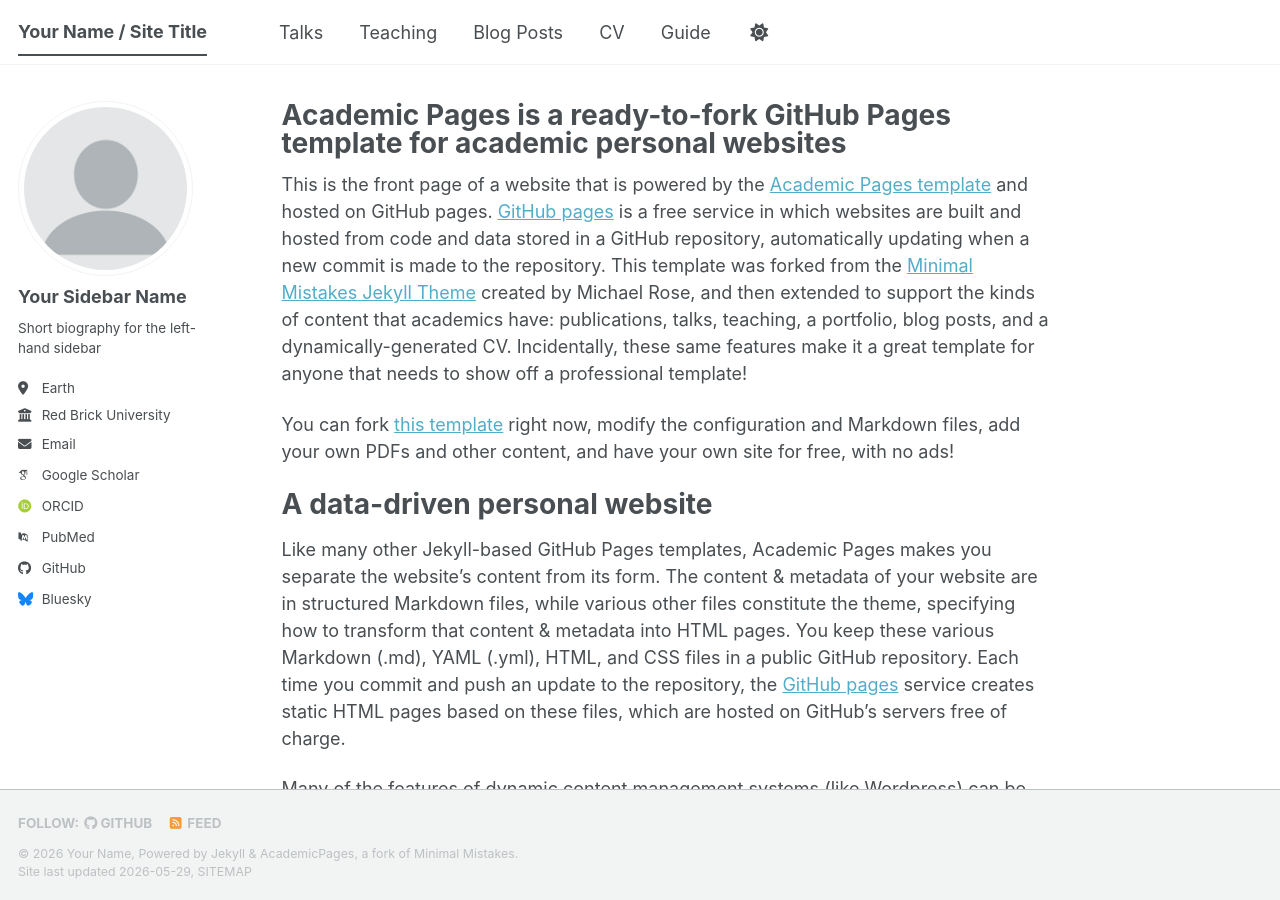
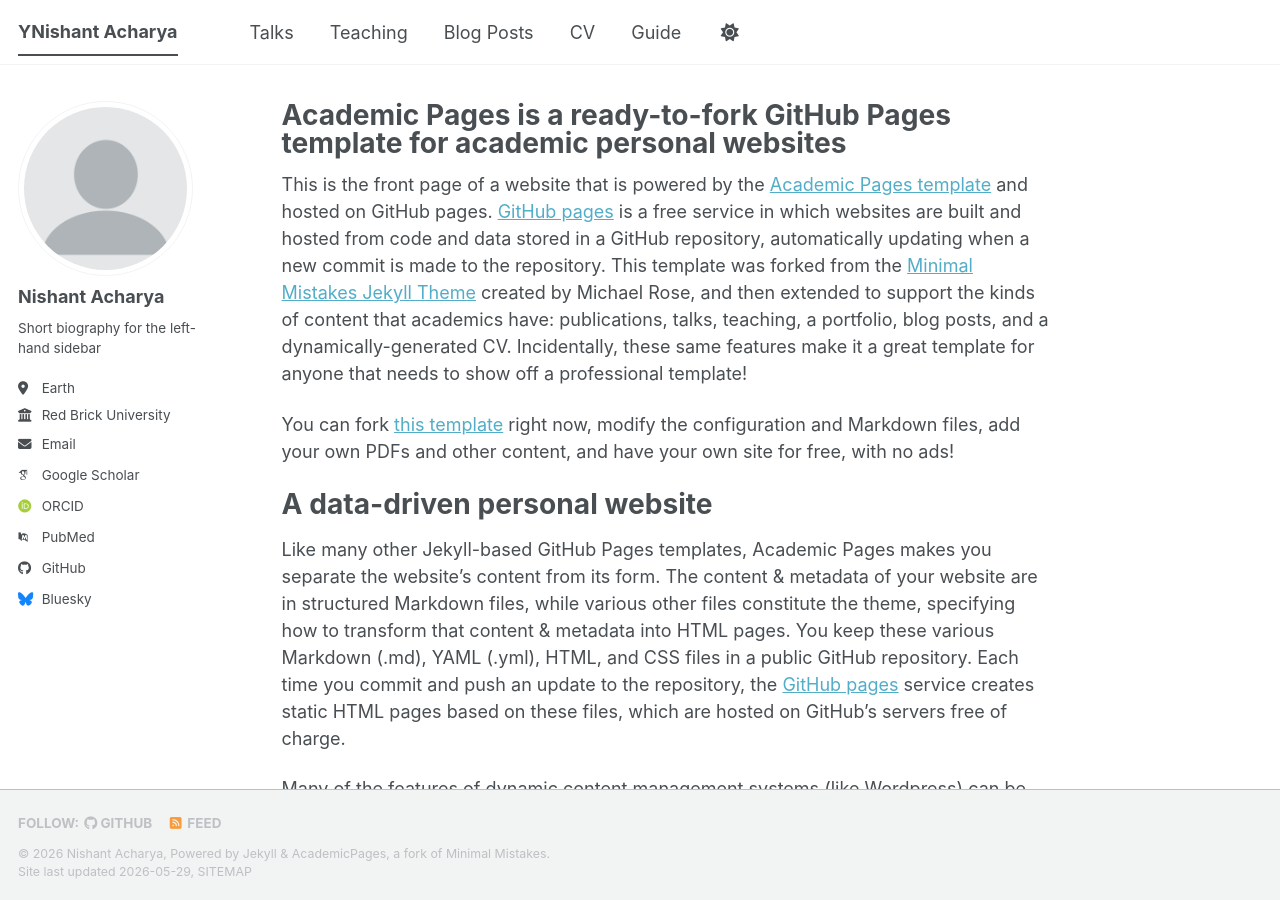
Before and after one commit to NishantAcharya/Nishant.github.io, a Jekyll site: the page built from _pages/about.md, in a window 1280 px wide and 900 px high. Built offline with Jekyll 4.4.1, drawn with Linux system fonts in a browser that asks for light colours; some web fonts are replaced; a script bundle is joined from its source files by our own code; library files that are not in the unit come from our copies.

Commit message:
website name update

```diff
--- a/_config.yml
+++ b/_config.yml
@@ -9,12 +9,12 @@
 # Basic Site Settings
 locale: "en-US"
 site_theme: "default" # The available themes options are "default", "air", "sunrise", "mint", "dirt" and "contrast"
-title: "Your Name / Site Title"
+title: "YNishant Acharya"
 title_separator: "-"
-name: &name "Your Name"
-description: &description "Your Name's academic portfolio" # Update this with a general description of your site, this is the default if not overridden by a page
+name: &name "Nishant Acharya" # Update this with your name, this is used in the author profile and as the default author for posts
+description: &description "Nishant Acharya's academic portfolio" # Update this with a general description of your site, this is the default if not overridden by a page
 url:
-  https://academicpages.github.io # The base hostname & protocol for your site e.g. "https://[your GitHub username].github.io",
+  https://nishantacharya.github.io/ # The base hostname & protocol for your site e.g. "https://[your GitHub username].github.io",
   # or if you already have some other page hosted on Github then use "https://[your GitHub username].github.io/[Your Repo Name]"
 baseurl: "" # the subpath of your site, e.g. "/blog"
 repository: "academicpages/academicpages.github.io"
@@ -25,7 +25,7 @@
 author:
   # Biographic information
   avatar: "profile.png"
-  name: "Your Sidebar Name"
+  name: "Nishant Acharya"
   pronouns: # example: "she/her"
   bio: "Short biography for the left-hand sidebar"
   location: "Earth"
```
